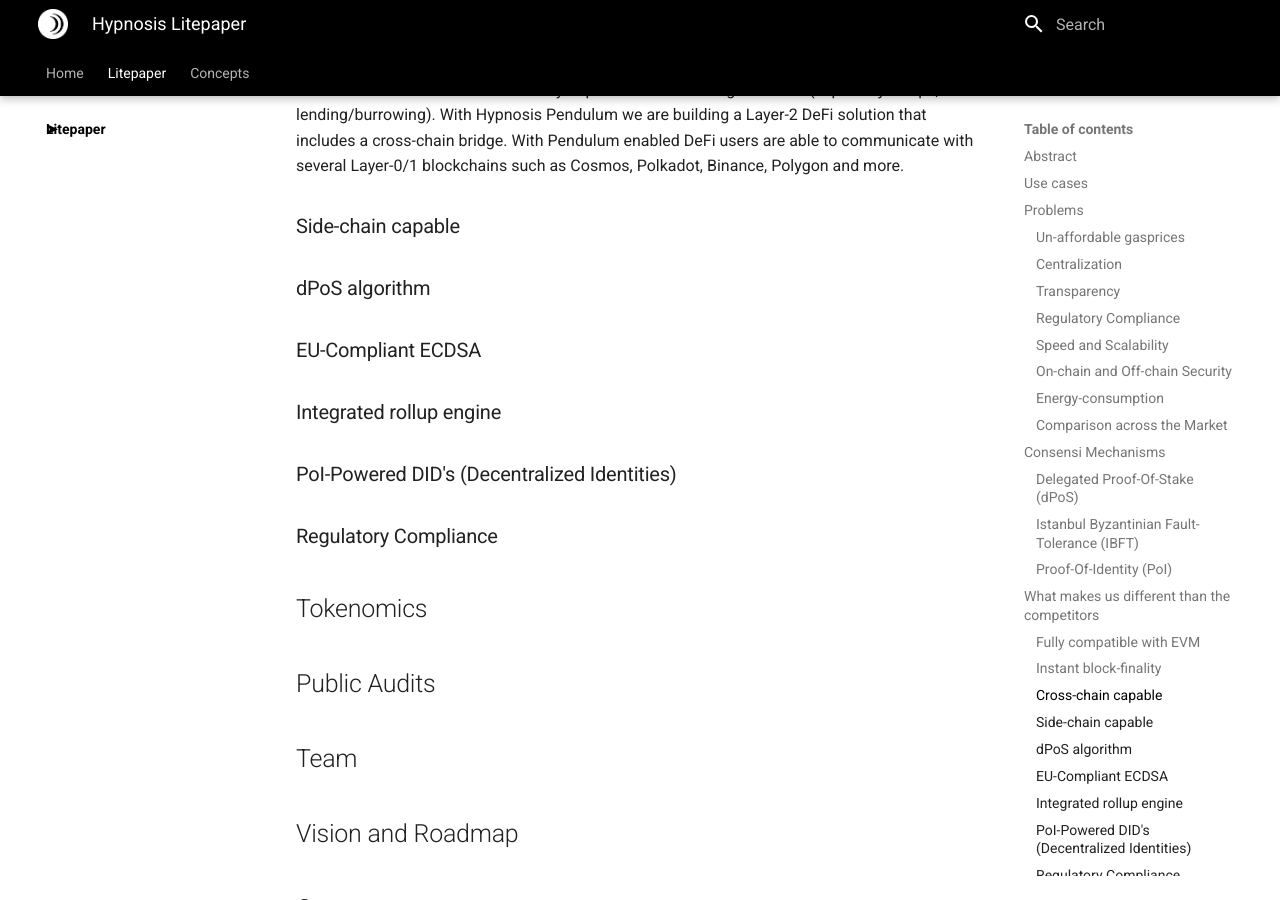
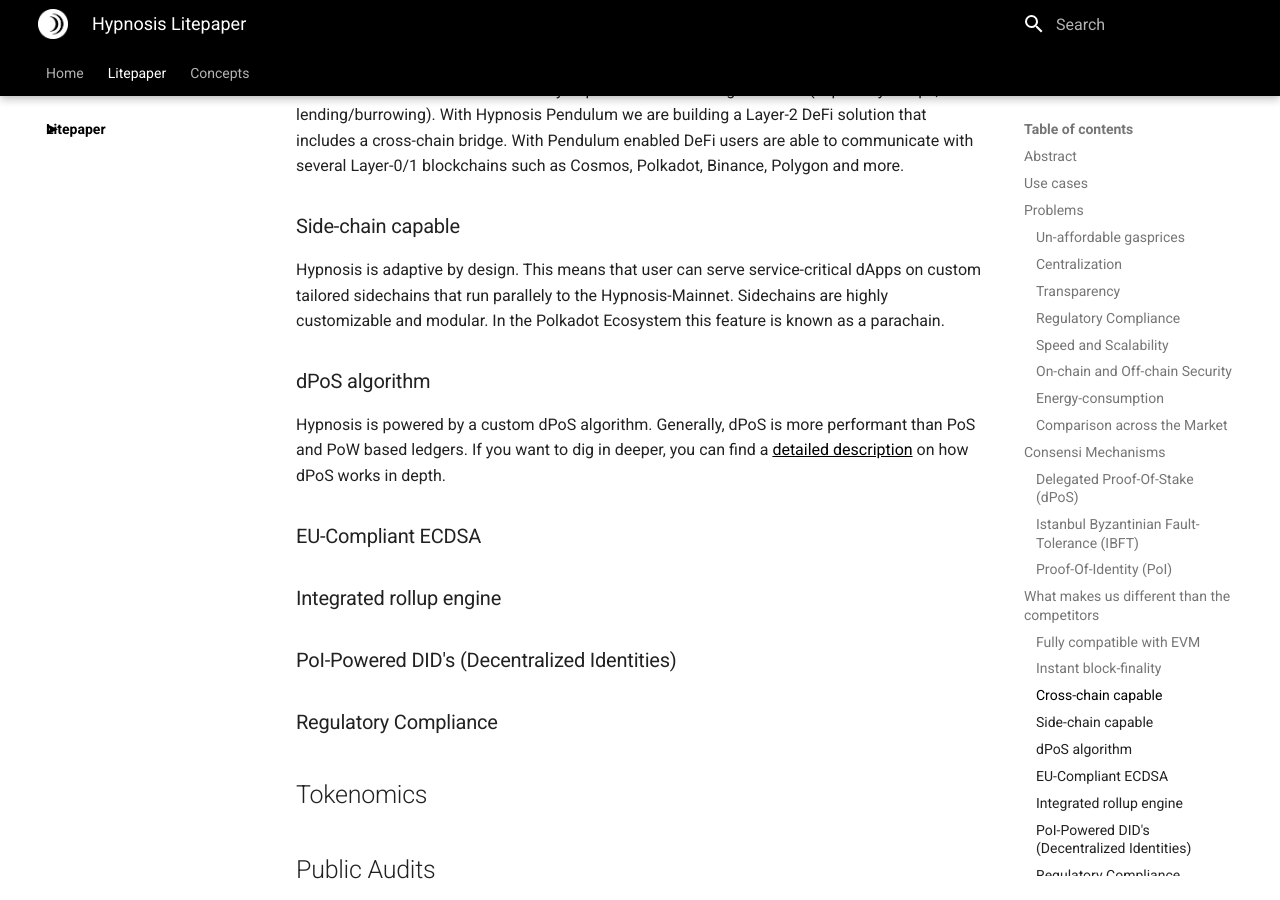
Before and after one commit to hypnosisfoundation/documentation, an MkDocs documentation site: the page built from docs/litepaper/index.md, in a window 1280 px wide and 900 px high, scrolled down 1835 px. Built offline with MkDocs 1.6.1 and Material for MkDocs 9.7.7, drawn with Linux system fonts in a browser that asks for light colours; comment, search, counter and statistics services are not loaded.

Commit message:
added dPoS section

```diff
--- a/docs/litepaper/index.md
+++ b/docs/litepaper/index.md
@@ -59,7 +59,11 @@
 
 ### Side-chain capable
 
+Hypnosis is adaptive by design. This means that user can serve service-critical dApps on custom tailored sidechains that run parallely to the Hypnosis-Mainnet. Sidechains are highly customizable and modular. In the Polkadot Ecosystem this feature is known as a parachain.
+
 ### dPoS algorithm
+
+Hypnosis is powered by a custom dPoS algorithm. Generally, dPoS is more performant than PoS and PoW based ledgers. If you want to dig in deeper, you can find a [detailed description](https://www.geeksforgeeks.org/delegated-proof-of-stake/) on how dPoS works in depth.
 
 ### EU-Compliant ECDSA
 
```
